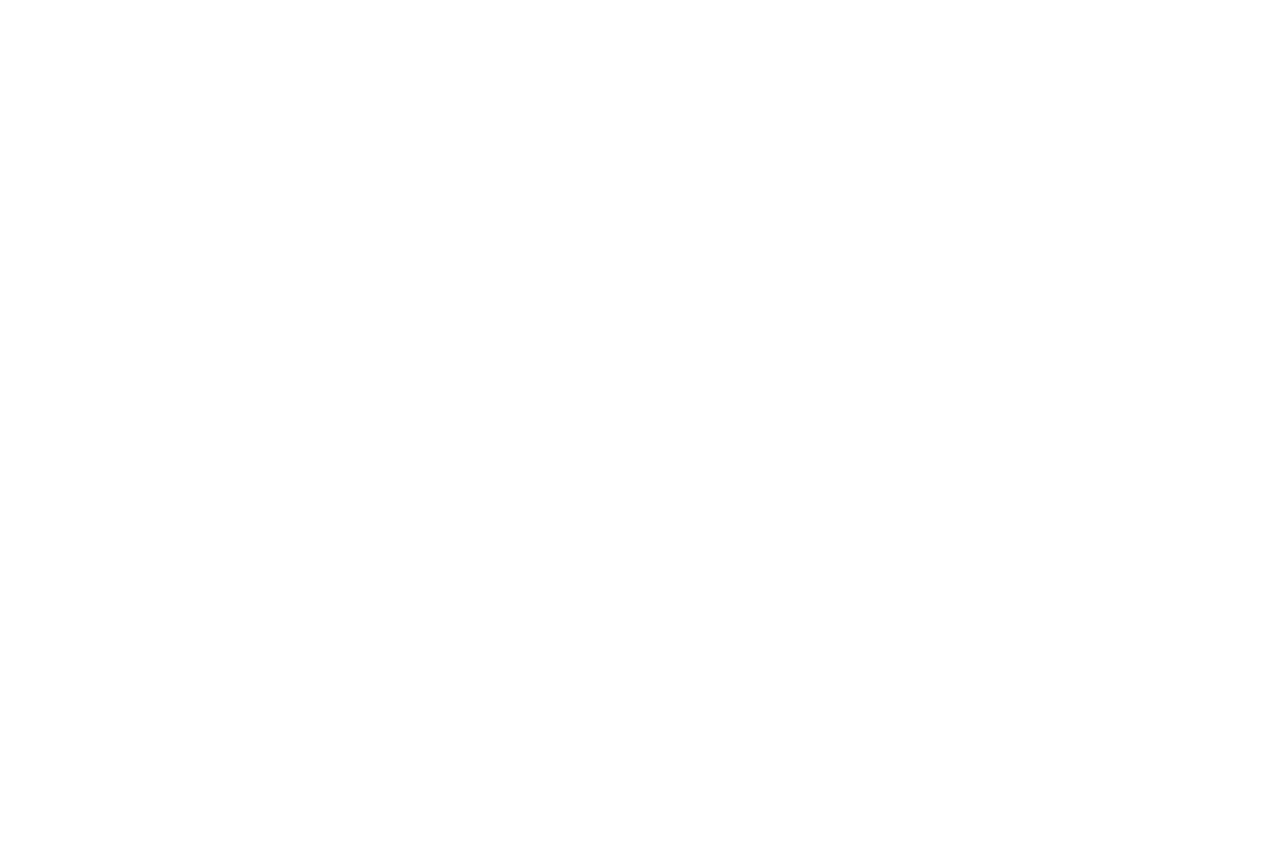
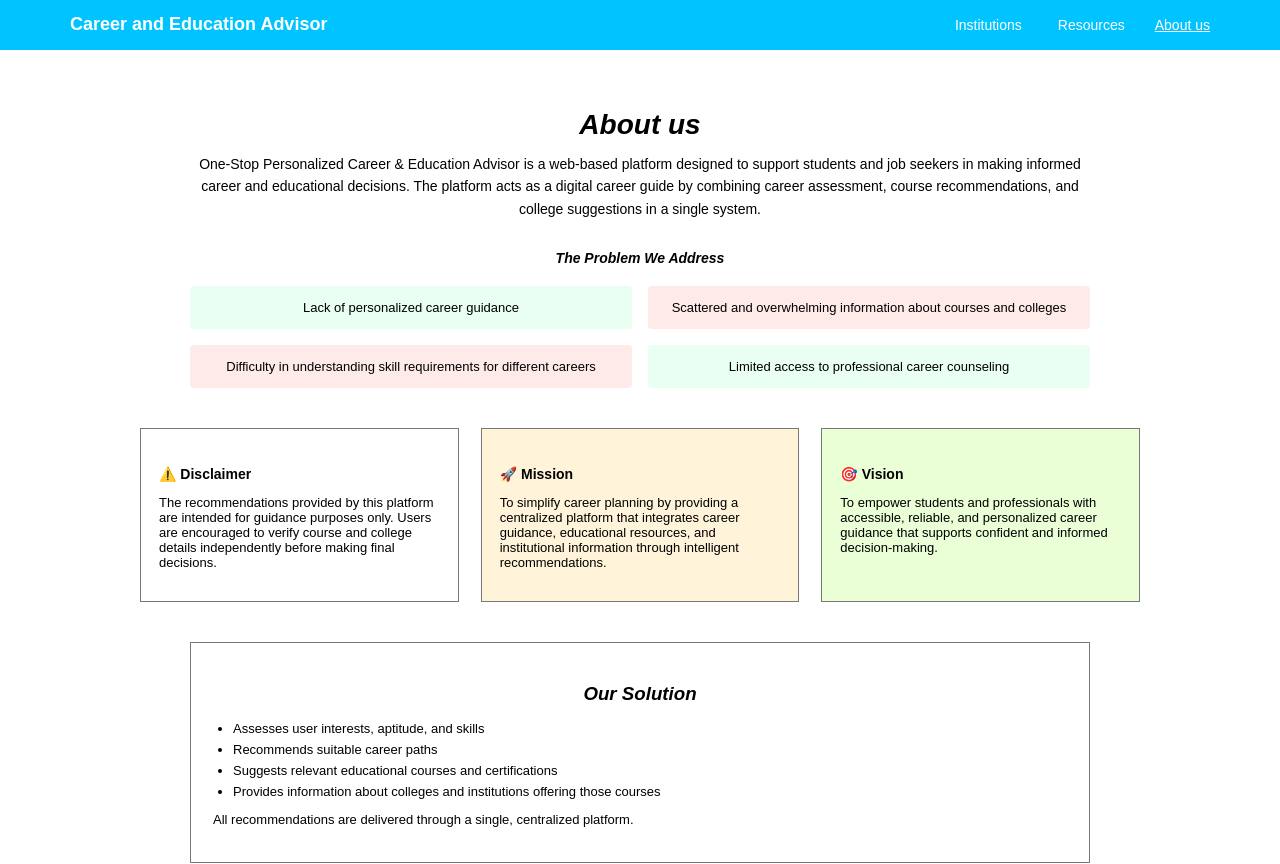
Before and after one commit to Devika-Yadav/One-Stop-Personalized-Career-Education-Advisor, a React (Create React App) app: page /about in a window 1280 px wide. Before the commit this address had no page. Shown: the top 864 px of the page. Before the commit the page ends 800 px from the top, so only its background shows below. Built offline with nearby package versions, Linux system fonts and the light colour scheme.

Commit message:
Your message describing the changes

```diff
--- /dev/null
+++ b/src/About.css
@@ -0,0 +1,129 @@
+.about-page {
+  padding: 40px 20px;
+  background-color: #ffffff;
+  color: #000;
+}
+
+/* Title */
+.about-title {
+  text-align: center;
+  font-size: 28px;
+  font-weight: bold;
+  font-style: italic;
+  margin-bottom: 12px;
+}
+
+/* Description */
+.about-description {
+  max-width: 900px;
+  margin: 0 auto 30px;
+  text-align: center;
+  font-size: 14px;
+  line-height: 1.6;
+}
+
+/* Section title */
+.section-title {
+  text-align: center;
+  font-size: 14px;
+  font-style: italic;
+  margin-bottom: 20px;
+}
+
+/* Problem boxes */
+.problem-grid {
+  display: grid;
+  grid-template-columns: repeat(2, 1fr);
+  gap: 16px;
+  max-width: 900px;
+  margin: 0 auto 40px;
+}
+
+.problem-box {
+  padding: 14px;
+  border-radius: 4px;
+  font-size: 13px;
+  text-align: center;
+}
+
+.problem-box.green {
+  background-color: #e8fff1;
+}
+
+.problem-box.red {
+  background-color: #ffeaea;
+}
+
+/* Cards */
+.card-grid {
+  display: grid;
+  grid-template-columns: repeat(3, 1fr);
+  gap: 22px;
+  max-width: 1000px;
+  margin: 0 auto 40px;
+}
+
+.info-card {
+  border: 1px solid #777;
+  padding: 18px;
+  font-size: 13px;
+  background-color: #ffffff;
+}
+
+.info-card h4 {
+  margin-bottom: 10px;
+  font-size: 14px;
+}
+
+.info-card.yellow {
+  background-color: #fff3d9;
+}
+
+.info-card.green {
+  background-color: #eaffd6;
+}
+
+/* Solution box */
+.solution-box {
+  border: 1px solid #777;
+  padding: 22px;
+  max-width: 900px;
+  margin: 0 auto 25px;
+}
+
+.solution-box h3 {
+  text-align: center;
+  font-style: italic;
+  margin-bottom: 15px;
+}
+
+.solution-box ul {
+  padding-left: 20px;
+  margin-bottom: 10px;
+}
+
+.solution-box li {
+  margin-bottom: 6px;
+  font-size: 13px;
+}
+
+.solution-box p {
+  font-size: 13px;
+}
+
+/* Academic note */
+.academic-note {
+  max-width: 900px;
+  margin: 0 auto;
+  text-align: center;
+  font-size: 12px;
+  font-style: italic;
+}
+
+/* Responsive */
+@media (max-width: 768px) {
+  .problem-grid,
+  .card-grid {
+    grid-template-columns: 1fr;
+  }
+}
--- /dev/null
+++ b/src/About.js
@@ -0,0 +1,94 @@
+import "./About.css";
+
+function About() {
+  return (
+    <div className="about-page">
+      {/* TITLE */}
+      <h1 className="about-title">About us</h1>
+
+      {/* DESCRIPTION */}
+      <p className="about-description">
+        One-Stop Personalized Career &amp; Education Advisor is a web-based
+        platform designed to support students and job seekers in making informed
+        career and educational decisions. The platform acts as a digital career
+        guide by combining career assessment, course recommendations, and
+        college suggestions in a single system.
+      </p>
+
+      {/* PROBLEM */}
+      <h3 className="section-title">The Problem We Address</h3>
+
+      <div className="problem-grid">
+        <div className="problem-box green">
+          Lack of personalized career guidance
+        </div>
+        <div className="problem-box red">
+          Scattered and overwhelming information about courses and colleges
+        </div>
+        <div className="problem-box red">
+          Difficulty in understanding skill requirements for different careers
+        </div>
+        <div className="problem-box green">
+          Limited access to professional career counseling
+        </div>
+      </div>
+
+      {/* INFO CARDS */}
+      <div className="card-grid">
+        <div className="info-card">
+          <h4>⚠️ Disclaimer</h4>
+          <p>
+            The recommendations provided by this platform are intended for
+            guidance purposes only. Users are encouraged to verify course and
+            college details independently before making final decisions.
+          </p>
+        </div>
+
+        <div className="info-card yellow">
+          <h4>🚀 Mission</h4>
+          <p>
+            To simplify career planning by providing a centralized platform that
+            integrates career guidance, educational resources, and institutional
+            information through intelligent recommendations.
+          </p>
+        </div>
+
+        <div className="info-card green">
+          <h4>🎯 Vision</h4>
+          <p>
+            To empower students and professionals with accessible, reliable, and
+            personalized career guidance that supports confident and informed
+            decision-making.
+          </p>
+        </div>
+      </div>
+
+      {/* SOLUTION */}
+      <div className="solution-box">
+        <h3>Our Solution</h3>
+        <ul>
+          <li>Assesses user interests, aptitude, and skills</li>
+          <li>Recommends suitable career paths</li>
+          <li>Suggests relevant educational courses and certifications</li>
+          <li>
+            Provides information about colleges and institutions offering those
+            courses
+          </li>
+        </ul>
+        <p>
+          All recommendations are delivered through a single, centralized
+          platform.
+        </p>
+      </div>
+
+      {/* FOOT NOTE */}
+      <p className="academic-note">
+        This platform is developed as an academic project to demonstrate the
+        application of software engineering concepts such as system design, data
+        management, and recommendation logic.
+      </p>
+    </div>
+  );
+}
+
+export default About;
--- a/src/App.js
+++ b/src/App.js
@@ -1,24 +1,23 @@
-import logo from './logo.svg';
-import './App.css';
+import { Routes, Route } from "react-router-dom";
+import Layout from "./Layout";
+import Home from "./Home";
+import About from "./About";
+import Login from "./Login";
+import Register from "./Register";
+import ForgotPassword from "./ForgotPassword";
 
 function App() {
   return (
-    <div className="App">
-      <header className="App-header">
-        <img src={logo} className="App-logo" alt="logo" />
-        <p>
-          Edit <code>src/App.js</code> and save to reload.
-        </p>
-        <a
-          className="App-link"
-          href="https://reactjs.org"
-          target="_blank"
-          rel="noopener noreferrer"
-        >
-          Learn React
-        </a>
-      </header>
-    </div>
+    <Routes>
+      {/* Shared layout */}
+      <Route element={<Layout />}>
+        <Route path="/" element={<Home />} />
+        <Route path="/about" element={<About />} />
+        <Route path="/login" element={<Login />} />
+        <Route path="/register" element={<Register />} />
+        <Route path="/forgot-password" element={<ForgotPassword />} />
+      </Route>
+    </Routes>
   );
 }
 
--- a/src/Home.js
+++ b/src/Home.js
@@ -1,103 +1,72 @@
-// Home.js
-import React, { useState } from "react";
-import { Link } from "react-router-dom";
+import React from "react";
 import "./styles.css";
-import IntitutionInfo from "./components/InstitutionInfo";
-import ResourceInfo from "./components/ResourceInfo";
 
 export default function Home() {
-  const [openIntitutionInfo,setOpenIntitutionInfo]=useState(false);
-  const [openResourceInfo,setOpenResourceInfo]=useState(false);
-
   return (
-    <div className="home-page">
-      {/* TOP BAR LIKE FIGMA */}
-      <header className="top-bar">
-        <div className="logo">Career and Education Advisor</div>
-        <nav>
-          <button className="link-btn" onClick={()=> setOpenIntitutionInfo(prev=> !prev)}>Institutions</button>
-          <button className="link-btn" onClick={()=> setOpenResourceInfo(prev=>!prev)}>Resources</button>
-          <button className="link-btn">About us</button>
-
-          {/* Register navigates to /register */}
-          <Link to="/register" className="nav-register-btn">
-            Register
-          </Link>
-        </nav>
-        {
-          openIntitutionInfo && (
-            <IntitutionInfo/>
-          )
-        }
-        {
-          openResourceInfo && (<ResourceInfo/>)
-        }
-
-
-      </header>
-
     <main className="home-content">
       <h1>One-Stop Personalized Career &amp; Education Advisor</h1>
+
       <p>
-          A smart platform that helps 10th, intermediate, and college students choose
-          the right career path by analyzing their interests, skills, and academic
-          background.
+        A smart platform that helps 10th, intermediate, and college students
+        choose the right career path by analyzing their interests, skills, and
+        academic background.
       </p>
+
       <button className="primary-btn">START QUIZ</button>
 
-        {/* Why Career Advisor */}
+      {/* WHY SECTION */}
       <section className="why-section">
         <h3>Why Career Advisor?</h3>
+
         <div className="why-row">
           <div className="why-box green">
             Many students choose careers without understanding their interests,
             skills, or academic strengths.
           </div>
+
           <div className="why-box pink">
             Poor career choices at the 10th or intermediate level can affect
-              long‑term growth and opportunities.
+            long-term growth and opportunities.
           </div>
         </div>
       </section>
 
-        {/* Our Services */}
+      {/* SERVICES */}
       <section className="services-section">
         <h3>Our Services</h3>
+
         <div className="services-row">
           <div className="service-card blue">
             <img src="/careerIcon.jpeg" alt="Career Path Recommendation" />
             <h4>Career Path Recommendation</h4>
             <p>
-                Provides personalized career guidance by analyzing the student’s
-                interests, skills, and academic background through a quiz‑based
-                assessment.
+              Personalized career guidance based on interests, skills, and
+              academics.
             </p>
           </div>
 
           <div className="service-card orange">
-              <img src="/courseIcon.jpeg" alt="Course & Skill Recommendation" />
+            <img src="/courseIcon.jpeg" alt="Course Recommendation" />
             <h4>Course &amp; Skill Recommendation</h4>
             <p>
-                Suggests suitable degree programs, certifications, and skill‑based
-                courses aligned with the recommended career path.
+              Suggests suitable degree programs, certifications, and skills.
             </p>
           </div>
 
           <div className="service-card green">
-              <img src="/collegeIcon.jpeg" alt="College & Institution Guidance" />
+            <img src="/collegeIcon.jpeg" alt="College Guidance" />
             <h4>College &amp; Institution Guidance</h4>
             <p>
-                Offers information about colleges and institutions that provide
-                the recommended courses, helping students choose the right place
-                to study.
+              Provides information about colleges offering recommended courses.
             </p>
           </div>
         </div>
       </section>
 
-        {/* How it works */}
+      {/* HOW IT WORKS */}
       <section className="how-section">
         <h3>How it works?</h3>
+
         <div className="how-box">
           <p>Step 1: Take Career Assessment Quiz</p>
           <p>Step 2: System analyzes your responses</p>
@@ -105,7 +74,7 @@
         </div>
       </section>
 
-        {/* Bottom stats row */}
+      {/* STATS */}
       <section className="stats-row">
         <div className="stat-box">
           <strong>50+</strong>
@@ -126,21 +95,6 @@
           <span>Colleges/Institutions</span>
         </div>
       </section>
-
     </main>
-              <footer className="footer">
-  <div className="footer-left">
-    <p><strong>Contact us:</strong></p>
-    <p>Email: support@careeradvisor.com</p>
-    <p>Phone: +91-8309214468</p>
-  </div>
-
-  <div className="footer-right">
-        <p className="guidance">For guidance purposes only</p>
-        <p className="copyright">© 2025 Career & Education Advisor | Academic Project | All Rights Reserved</p>
-  </div>
-</footer>
-
-    </div>
   );
 }
--- /dev/null
+++ b/src/Layout.js
@@ -0,0 +1,73 @@
+import React, { useState } from "react";
+import { Link, Outlet, useLocation } from "react-router-dom";
+import IntitutionInfo from "./components/InstitutionInfo";
+import ResourceInfo from "./components/ResourceInfo";
+
+function Layout() {
+  const [openIntitutionInfo, setOpenIntitutionInfo] = useState(false);
+  const [openResourceInfo, setOpenResourceInfo] = useState(false);
+
+  const location = useLocation(); // get current URL
+
+  const hideRegister = location.pathname === "/about"; // hide register button on About page
+
+  return (
+    <>
+      {/* BLUE HEADER */}
+      <header className="top-bar">
+        <div className="logo">Career and Education Advisor</div>
+
+        <nav>
+          <button
+            className="link-btn"
+            onClick={() => setOpenIntitutionInfo(prev => !prev)}
+          >
+            Institutions
+          </button>
+
+          <button
+            className="link-btn"
+            onClick={() => setOpenResourceInfo(prev => !prev)}
+          >
+            Resources
+          </button>
+
+          <Link to="/about" className="link-btn">
+            About us
+          </Link>
+
+          {/* Only show Register if not on About page */}
+          {!hideRegister && (
+            <Link to="/register" className="nav-register-btn">
+              Register
+            </Link>
+          )}
+        </nav>
+
+        {openIntitutionInfo && <IntitutionInfo />}
+        {openResourceInfo && <ResourceInfo />}
+      </header>
+
+      {/* PAGE CONTENT */}
+      <Outlet />
+
+      {/* BLACK FOOTER */}
+      <footer className="footer">
+        <div className="footer-left">
+          <p><strong>Contact us:</strong></p>
+          <p>Email: support@careeradvisor.com</p>
+          <p>Phone: +91-8309214468</p>
+        </div>
+
+        <div className="footer-right">
+          <p className="guidance">For guidance purposes only</p>
+          <p className="copyright">
+            © 2025 Career & Education Advisor | Academic Project | All Rights Reserved
+          </p>
+        </div>
+      </footer>
+    </>
+  );
+}
+
+export default Layout;
--- a/src/Register.js
+++ b/src/Register.js
@@ -53,7 +53,6 @@
               Create account
             </button>
           </form>
-
           <div className="small-text center">
               Already have an account?{" "}
               <Link to="/login">Login</Link>   {/* <- change "/" to "/login" */}
--- a/src/index.js
+++ b/src/index.js
@@ -1,21 +1,12 @@
-// index.js
 import React from "react";
 import ReactDOM from "react-dom/client";
-import { BrowserRouter, Routes, Route } from "react-router-dom";
-import Login from "./Login";
-import Register from "./Register";
-import Home from "./Home";
-import ForgotPassword from "./ForgotPassword"
+import { BrowserRouter } from "react-router-dom";
+import App from "./App";
 
 const root = ReactDOM.createRoot(document.getElementById("root"));
 
 root.render(
   <BrowserRouter>
-    <Routes>
-      <Route path="/" element={<Home />} />          {/* Home first */}
-      <Route path="/login" element={<Login />} />
-      <Route path="/register" element={<Register />} />
-      <Route path="/forgot-password" element={<ForgotPassword />} />
-    </Routes>
+    <App />
   </BrowserRouter>
 );
```
Lines whose indentation alone changed are shown as unchanged.
